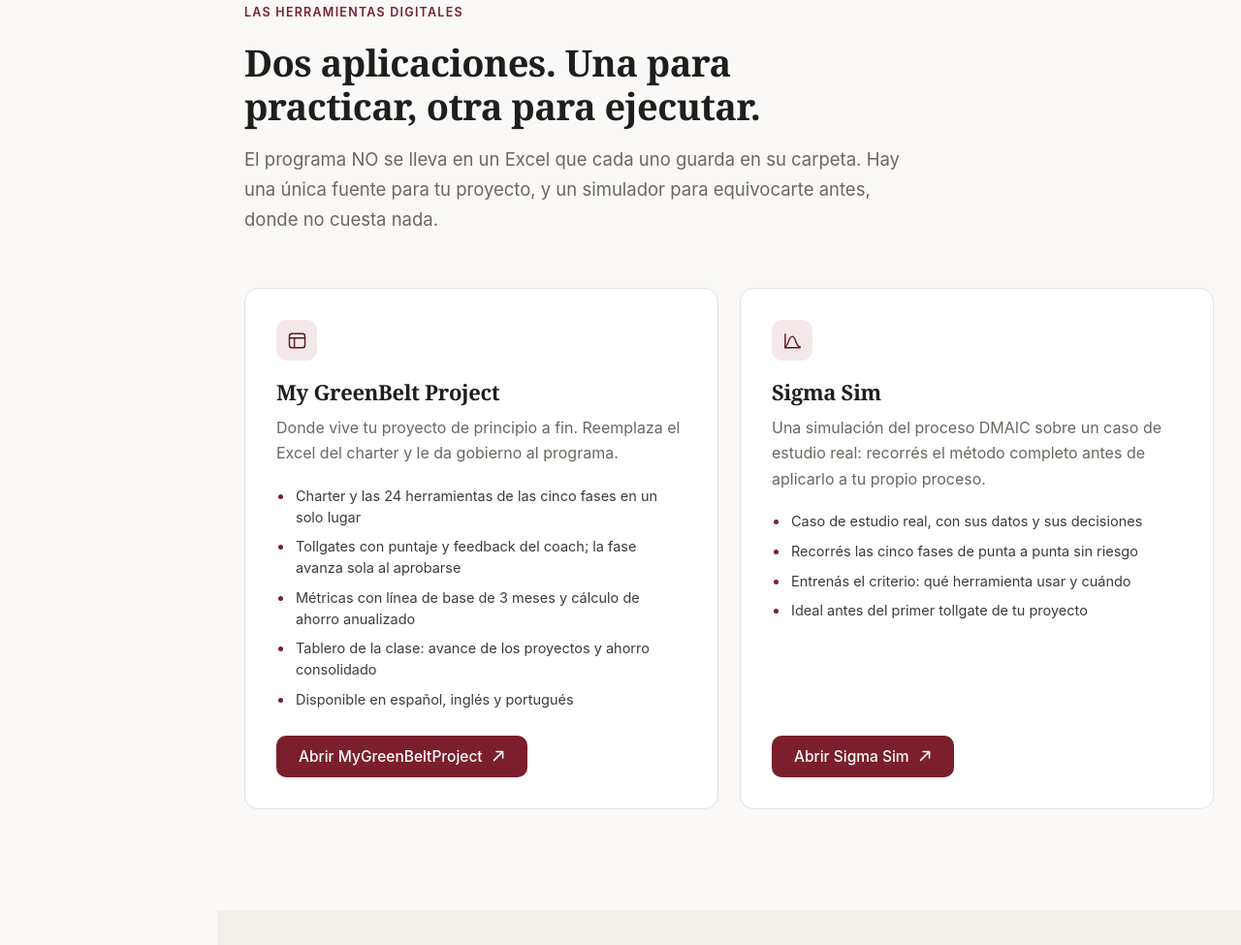
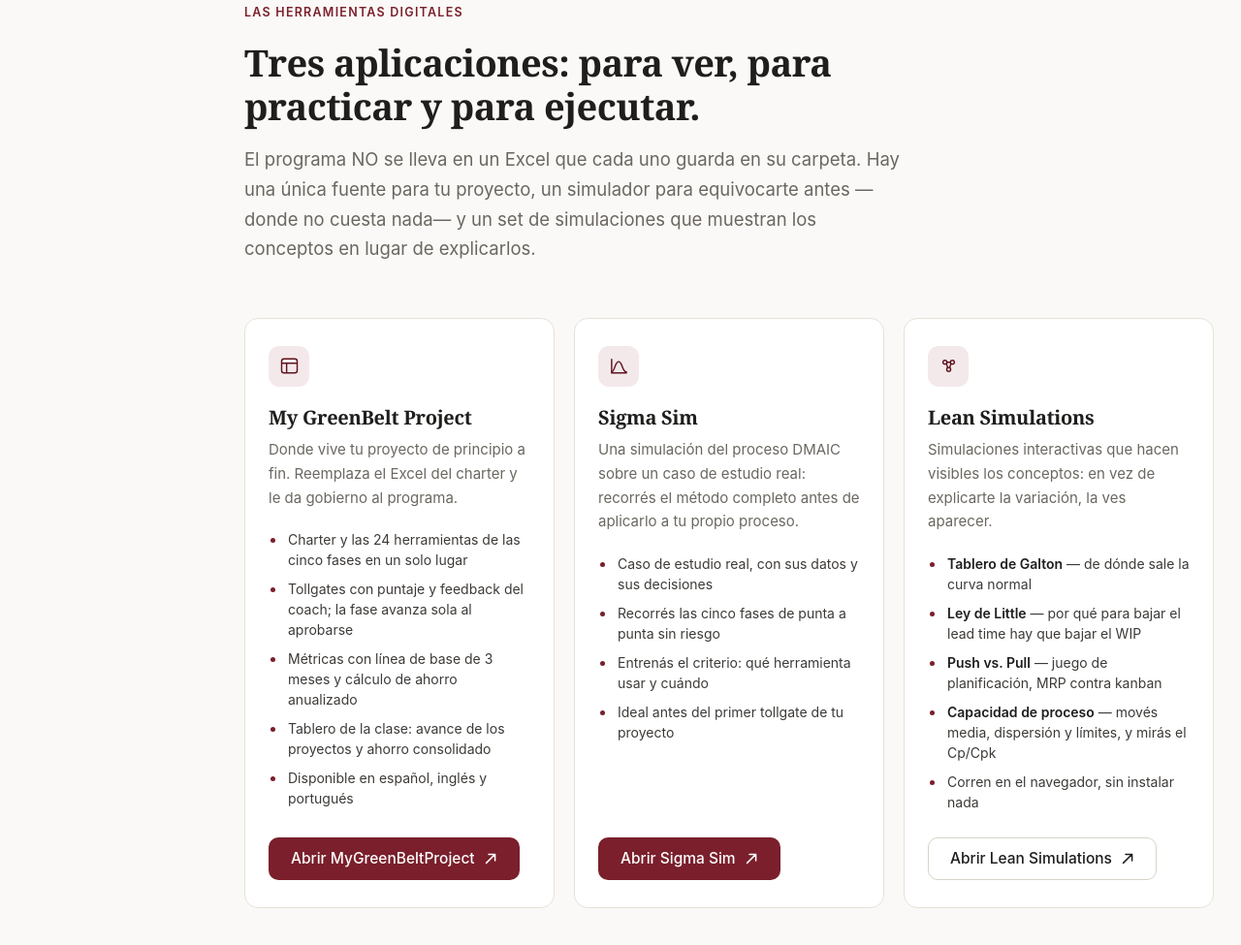
Before and after one commit to Lean-courses/gb-landing, a plain HTML site: page index.html in a window 1280 px wide. Shown: the part 7245-8220 px from the top of the page at 97% size. Drawn offline with Linux system fonts and the light colour scheme.

Commit message:
Add Lean Simulations as a third app
Four interactive simulations live at lean-simulations.vercel.app --
Galton board, Little's Law, push vs. pull and process capability. The
apps grid goes from two cards to three, with an intermediate two-column
step so it no longer jumps straight to a single column at 980px.

The link carries ?lang=es. That site opens in English by default and the
landing is Spanish, so without the parameter a Spanish-speaking
candidate lands in the wrong language; the site persists the choice
across its own pages from there.

The card lists the four simulations by name rather than describing the
hub in the abstract: the concepts are the reason to click.

Checked the site over HTTP before linking it, rather than trusting that
it works because it opens from disk: all five pages load with zero
console errors and zero missing files.

The section heading and lead still described two tools; both now
describe three.

Co-Authored-By: Claude Opus 5 <noreply@anthropic.com>
Claude-Session: https://claude.ai/code/session_013twirfjUwY9cbCHVvfu5ds

```diff
--- a/index.html
+++ b/index.html
@@ -528,10 +528,12 @@
   <div class="wrap">
     <div class="section-head">
       <div class="eyebrow">Las herramientas digitales</div>
-      <h2>Dos aplicaciones. Una para practicar, otra para ejecutar.</h2>
+      <h2>Tres aplicaciones: para ver, para practicar y para ejecutar.</h2>
       <p>
-        El programa NO se lleva en un Excel que cada uno guarda en su carpeta. Hay una única
-        fuente para tu proyecto, y un simulador para equivocarte antes, donde no cuesta nada.
+        El programa NO se lleva en un Excel que cada uno guarda en su carpeta.
+        Hay una única fuente para tu proyecto, un simulador para equivocarte antes
+        —donde no cuesta nada— y un set de simulaciones que muestran los conceptos
+        en lugar de explicarlos.
       </p>
     </div>
 
@@ -572,6 +574,27 @@
         <div class="app__cta">
           <a class="btn btn--primary" href="https://sigma-sim-one.vercel.app/" target="_blank" rel="noopener">
             Abrir Sigma Sim
+            <svg width="14" height="14" viewBox="0 0 14 14" fill="none" aria-hidden="true"><path d="M5 2.4h6.6V9M11.4 2.6L2.6 11.4" stroke="currentColor" stroke-width="1.5" stroke-linecap="round" stroke-linejoin="round"/></svg>
+          </a>
+        </div>
+      </article>
+
+      <article class="app">
+        <div class="app__icon" aria-hidden="true">
+          <svg width="21" height="21" viewBox="0 0 22 22" fill="none"><circle cx="7" cy="7" r="2.1" stroke="currentColor" stroke-width="1.5"/><circle cx="15" cy="7" r="2.1" stroke="currentColor" stroke-width="1.5"/><circle cx="11" cy="15" r="2.1" stroke="currentColor" stroke-width="1.5"/><path d="M8.6 8.6 9.9 12.9M13.4 8.6 12.1 12.9M9.1 7h3.8" stroke="currentColor" stroke-width="1.5" stroke-linecap="round"/></svg>
+        </div>
+        <h3>Lean Simulations</h3>
+        <p>Simulaciones interactivas que hacen visibles los conceptos: en vez de explicarte la variación, la ves aparecer.</p>
+        <ul class="app__list">
+          <li><strong>Tablero de Galton</strong> — de dónde sale la curva normal</li>
+          <li><strong>Ley de Little</strong> — por qué para bajar el lead time hay que bajar el WIP</li>
+          <li><strong>Push vs. Pull</strong> — juego de planificación, MRP contra kanban</li>
+          <li><strong>Capacidad de proceso</strong> — movés media, dispersión y límites, y mirás el Cp/Cpk</li>
+          <li>Corren en el navegador, sin instalar nada</li>
+        </ul>
+        <div class="app__cta">
+          <a class="btn btn--ghost" href="https://lean-simulations.vercel.app/?lang=es" target="_blank" rel="noopener">
+            Abrir Lean Simulations
             <svg width="14" height="14" viewBox="0 0 14 14" fill="none" aria-hidden="true"><path d="M5 2.4h6.6V9M11.4 2.6L2.6 11.4" stroke="currentColor" stroke-width="1.5" stroke-linecap="round" stroke-linejoin="round"/></svg>
           </a>
         </div>
@@ -777,6 +800,7 @@
     <div class="footer__links">
       <a href="https://mygreenbeltclass.vercel.app/" target="_blank" rel="noopener">My GreenBelt Project</a>
       <a href="https://sigma-sim-one.vercel.app/" target="_blank" rel="noopener">Sigma Sim</a>
+      <a href="https://lean-simulations.vercel.app/?lang=es" target="_blank" rel="noopener">Lean Simulations</a>
       <a href="https://www.linkedin.com/in/drotondi/" target="_blank" rel="noopener">Contact us</a>
     </div>
   </div>
--- a/styles.css
+++ b/styles.css
@@ -760,13 +760,13 @@ img, svg { max-width: 100%; }
 
 /* --- Apps ----------------------------------------------------------------- */
 
-.apps { display: grid; grid-template-columns: repeat(2, 1fr); gap: 22px; }
+.apps { display: grid; grid-template-columns: repeat(3, 1fr); gap: 20px; }
 
 .app {
   background: var(--bg-card);
   border: 1px solid var(--line);
   border-radius: var(--radius);
-  padding: 32px;
+  padding: 28px 24px;
   display: flex;
   flex-direction: column;
   transition: border-color .16s ease, transform .16s ease;
@@ -782,16 +782,17 @@ img, svg { max-width: 100%; }
   justify-content: center;
   margin-bottom: 20px;
 }
-.app h3 { font-size: 22px; margin-bottom: 10px; }
-.app > p { color: var(--ink-muted); font-size: 16px; }
+.app h3 { font-size: 20px; margin-bottom: 10px; }
+.app > p { color: var(--ink-muted); font-size: 15px; }
 .app__list { margin: 20px 0 26px; display: grid; gap: 9px; }
 .app__list li {
-  font-size: 14.5px;
+  font-size: 14px;
   color: var(--ink-soft);
   padding-left: 20px;
   position: relative;
   line-height: 1.5;
 }
+.app__list li strong { color: var(--ink); font-weight: 600; }
 .app__list li::before {
   content: "";
   position: absolute;
@@ -1069,7 +1070,8 @@ form {
   .flow { grid-template-columns: repeat(2, 1fr); }
   .flow__step:nth-child(2)::after { display: none; }
   .flow__step:nth-child(1), .flow__step:nth-child(2) { border-bottom: 1px solid var(--line); }
-  .apps, .cert, .apply, .pair { grid-template-columns: 1fr; gap: 36px; }
+  .cert, .apply, .pair { grid-template-columns: 1fr; gap: 36px; }
+  .apps { grid-template-columns: repeat(2, 1fr); gap: 20px; }
 
   /* Acá el titular ya ocupa todo el ancho: no hay hueco que llenar. */
   .deco--bell { display: none; }
@@ -1099,6 +1101,7 @@ form {
   .hero__actions .btn { width: 100%; }
   .facts { grid-template-columns: 1fr; gap: 22px; margin-top: 48px; }
   .grid--2, .grid--3, .grid--4, .roles, .reqs, .flow, .field-row { grid-template-columns: 1fr; }
+  .apps { grid-template-columns: 1fr; gap: 18px; }
   .clients__row { grid-template-columns: repeat(2, 1fr); gap: 14px; }
   .client { height: 54px; }
   .role { border-right: 0 !important; border-bottom: 1px solid var(--line) !important; }
```
Also changed, not shown: 1 other file.
